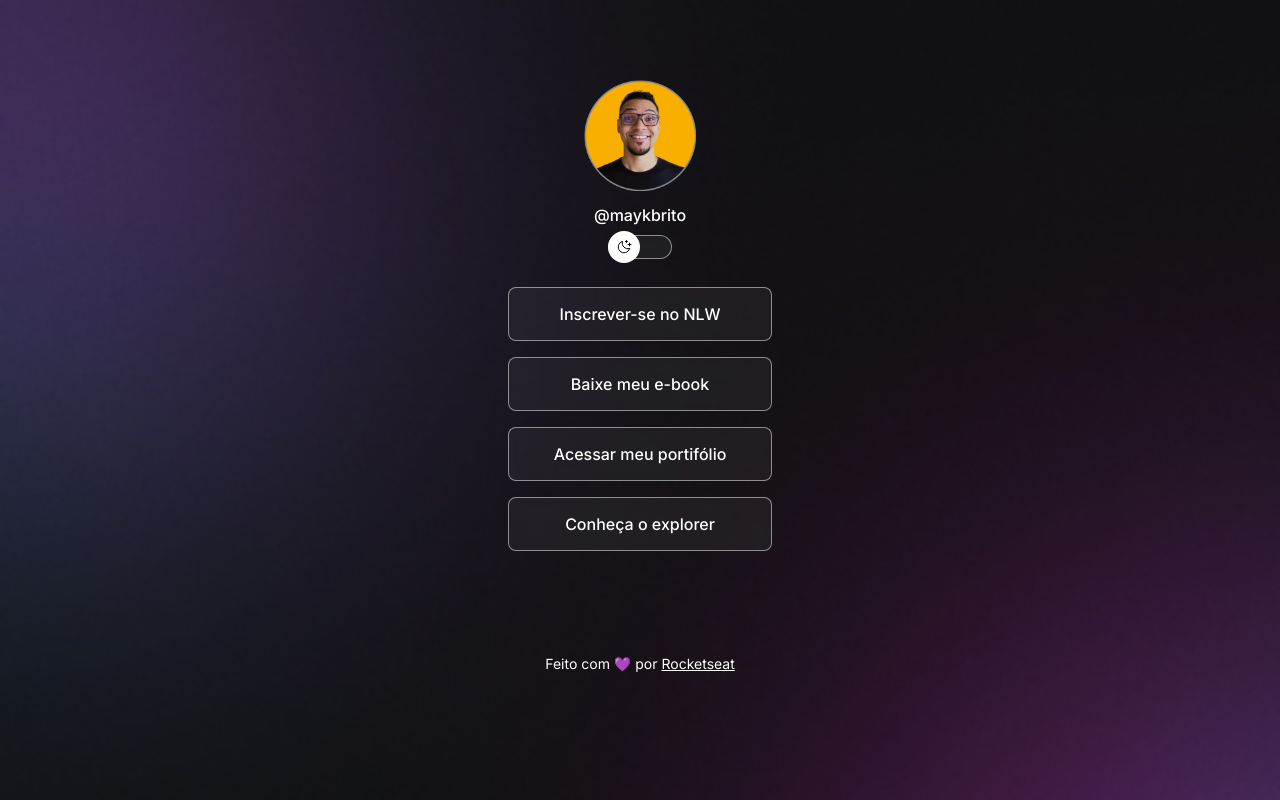
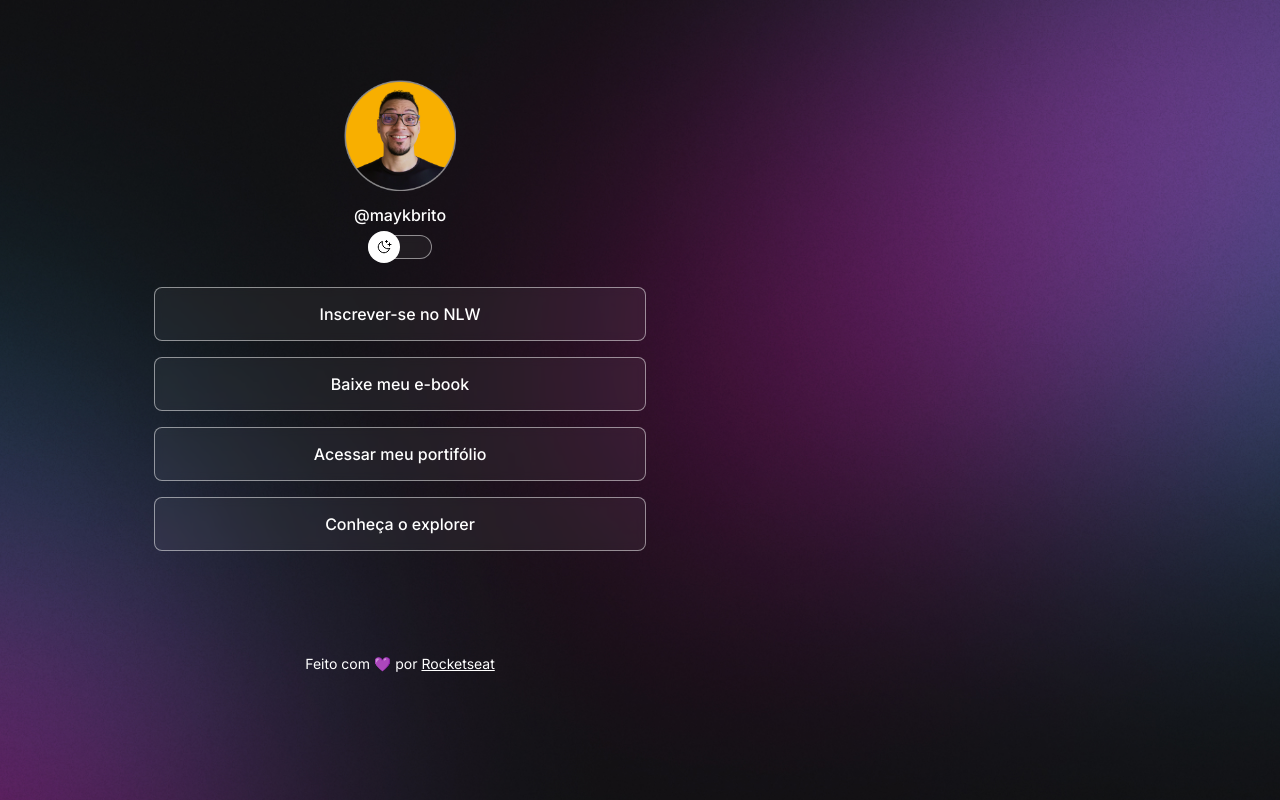
Before and after one commit to gabpzcarvalhal-bot/Projeto, a plain HTML site: page index.html in a window 1280 px wide. Drawn offline with nearby package versions, Linux system fonts and the light colour scheme.

Commit message:
changes on background

```diff
--- a/style.css
+++ b/style.css
@@ -25,9 +25,11 @@
 }
 body {
   background: var(--bg-url) top center/cover repeat;
+  width: 100vh;
 }
 #container {
-  width: 360px;
+  width: 100%px;
+  max-width: 588px;
   margin: 56px auto 0px;
   padding: 0 24px;
 }
@@ -151,3 +153,14 @@ footer {
   text-align: center;
   font-size: 14px;
 }
+
+/* media queries */
+@media (min-width: 768px) {
+  :root {
+    --bg-url: url(./assets/bg-desktop.jpg);
+  }
+
+  .light {
+    --bg-url: url(./assets/bg-desktop-light.jpg);
+  }
+}
```
